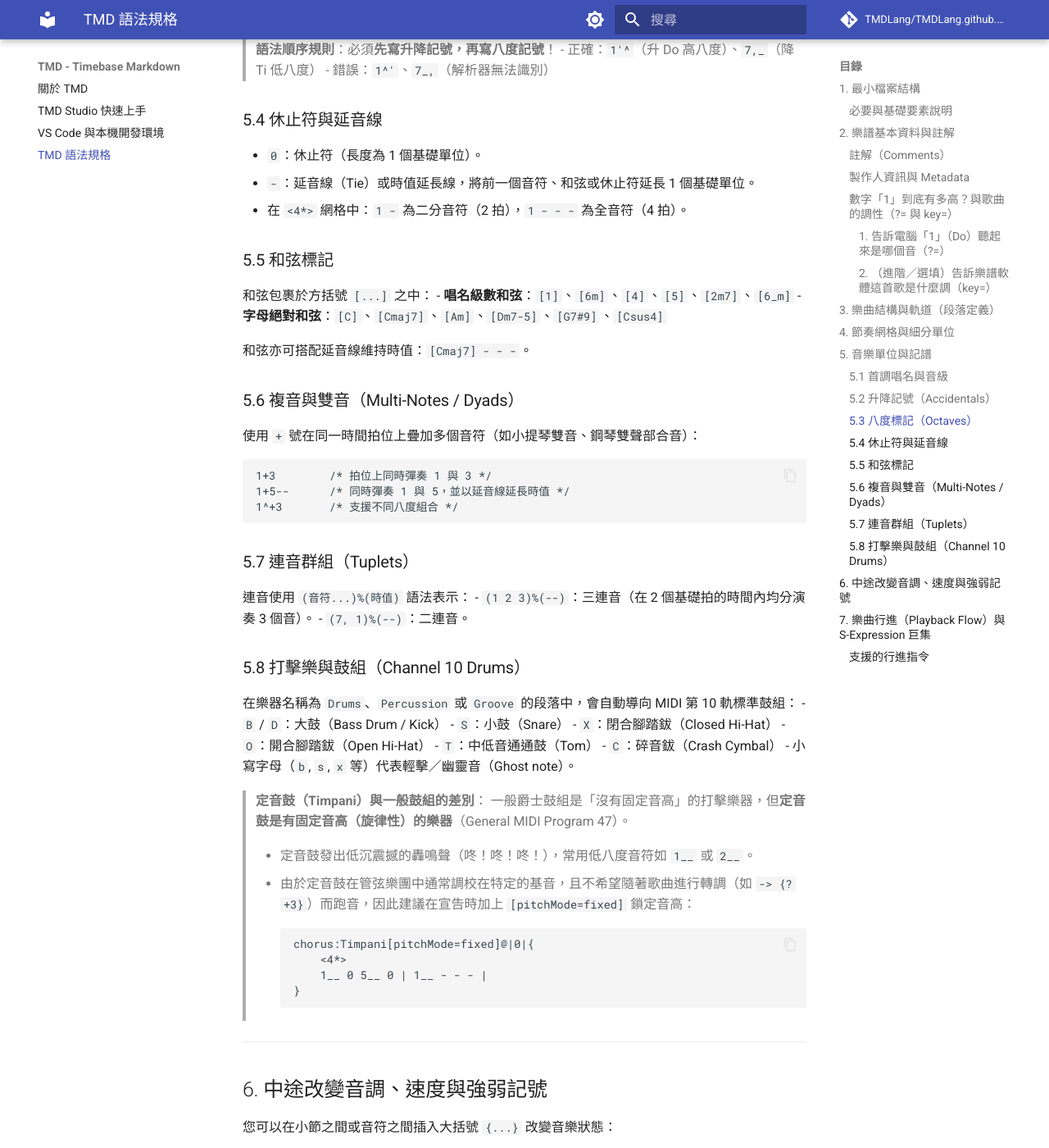
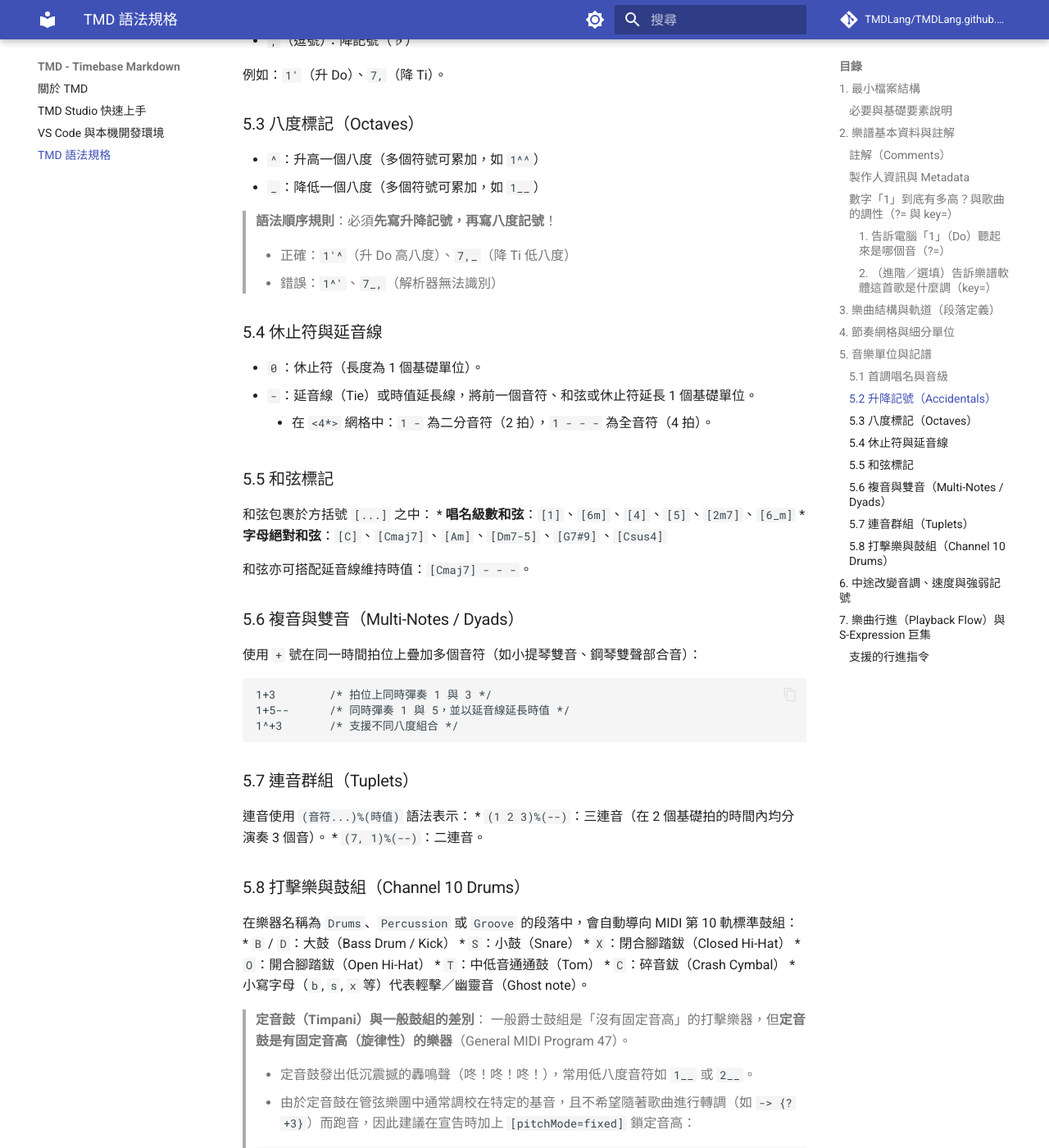
Before and after one commit to TMDLang/TMDLang.github.io, an MkDocs documentation site: the page built from docs/syntax.md, in a window 1280 px wide and 1400 px high, scrolled down 4288 px. Shown: the whole window at 82% size. Built offline with MkDocs 1.6.1 and Material for MkDocs 9.7.7, drawn with Linux system fonts in a browser that asks for light colours; comment, search, counter and statistics services are not loaded; some of the changed text lies outside the part shown.

````diff
--- a/docs/syntax.md
+++ b/docs/syntax.md
@@ -24,6 +24,7 @@ intro:Piano@|0|{
 ```
 
 ### 必要與基礎要素說明
+
 1. **檔案起始標頭**：`::SCORE::`（必須置於樂譜最開端）。
 2. **標題（Title）**：`** 歌曲名稱 **`（使用雙星號包覆）。
 3. **速度（Tempo）**：`!= 120`（以 BPM 為單位，支援整數或小數如 `!= 120.5`）。
@@ -37,13 +38,17 @@ intro:Piano@|0|{
 ## 2. 樂譜基本資料與註解
 
 ### 註解（Comments）
+
 TMD 支援多行區塊註解：
+
 ```tmd
 /* 這是註解內容，解析器與輸出模組會完全忽略此區塊 */
 ```
 
 ### 製作人資訊與 Metadata
+
 您可以使用簡記前綴 `~` 或鍵值對 `=~:KEY=` 記錄音樂創作元數據：
+
 ```tmd
 ~ "lyrics: 阿怪"
 ~ "composer: 阿怪"
@@ -76,11 +81,14 @@ TMD 支援多行區塊註解：
 * **`key=` 是給「印樂譜／排版」看的**：例如五線譜開頭要印幾個升降記號（# 或 ♭），或是用來標記這首歌是大調（聽起來明亮）還是小調（聽起來憂傷、暗淡）。
 
 舉個常見的例子：
+
 ```tmd
 ?= D
 key= Bm
 ```
+
 這代表：
+
 1. 旋律的基準音 `1` 對齊 D 音（`?= D`）。
 2. 但這首曲子實際上是「B 小調」（`key= Bm`，聽起來很哀傷憂鬱），五線譜印出來時會自動帶上兩個升記號（F#、C#）。
 
@@ -99,14 +107,15 @@ TMD 採用**模組化分段（Section-Based Chunking）**，語法格式如下
 }
 ```
 
-- **段落名稱（Section Name）**：邏輯段落名稱（例如 `intro`、`verse`、`chorus`、`A`、`B`、`bridge`、`ending`）。
-- **樂器名稱（Instrument Name）**：軌道名稱（例如 `Piano`、`Guitar`、`Bass`、`Drums`、`Vocal`、`Strings`）。常見名稱會自動對應至 General MIDI 標準樂器音色（例如 `Piano` 對應平台鋼琴，`Drums` 對應第 10 軌打擊樂組）。
-- **起始小節（Offset）**：樂器進入該段落時的小節偏移：
-  - `@|0|` 或 `@0`：段落一開始就進場。
-  - `@|+4|`：段落開始 4 個小節後才進場。
-  - `@|-1|`：弱起小節（Pick-up），提前 1 小節進入。
-- **固定音高屬性（`[pitchMode=fixed]`）**：
+* **段落名稱（Section Name）**：邏輯段落名稱（例如 `intro`、`verse`、`chorus`、`A`、`B`、`bridge`、`ending`）。
+* **樂器名稱（Instrument Name）**：軌道名稱（例如 `Piano`、`Guitar`、`Bass`、`Drums`、`Vocal`、`Strings`）。常見名稱會自動對應至 General MIDI 標準樂器音色（例如 `Piano` 對應平台鋼琴，`Drums` 對應第 10 軌打擊樂組）。
+* **起始小節（Offset）**：樂器進入該段落時的小節偏移：
+    * `@|0|` 或 `@0`：段落一開始就進場。
+    * `@|+4|`：段落開始 4 個小節後才進場。
+    * `@|-1|`：弱起小節（Pick-up），提前 1 小節進入。
+* **固定音高屬性（`[pitchMode=fixed]`）**：
   若樂器接上 `[pitchMode=fixed]`，代表該軌道使用**絕對固定音高**，在整首樂曲轉調（如播放流程中的 `-> {?+3}`）時，**完全不受移調影響**。這常用於**定音鼓（Timpani）**、固定音效或打擊樂器：
+
   ```tmd
   intro:Timpani[pitchMode=fixed]@|0|{
       <4*>
@@ -115,6 +124,7 @@ TMD 採用**模組化分段（Section-Based Chunking）**，語法格式如下
   ```
 
 同一段落名稱可同時宣告多個樂器軌道，它們會在播放該段落時同時演奏：
+
 ```tmd
 intro:CHORD@|0|{
     <2*>
@@ -135,13 +145,15 @@ intro:Piano@|0|{
 ## 4. 節奏網格與細分單位
 
 段落內部使用 `<n*>` 定義節奏的基礎細分長度：
-- `<1*>`：全音符
-- `<2*>`：二分音符
-- `<4*>`：四分音符（最常見）
-- `<8*>`：八分音符
-- `<16*>`：十六分音符
+
+* `<1*>`：全音符
+* `<2*>`：二分音符
+* `<4*>`：四分音符（最常見）
+* `<8*>`：八分音符
+* `<16*>`：十六分音符
 
 小節線 `|` 為視覺排版用途，可增加樂譜閱讀性，解析器計算節奏時會自動忽略：
+
 ```tmd
 <4*>
 | 1 2 3 4 | 5 - 5 - |
@@ -152,36 +164,44 @@ intro:Piano@|0|{
 ## 5. 音樂單位與記譜
 
 ### 5.1 首調唱名與音級
+
 以 `1` 至 `7` 代表調性音階唱名（Do, Re, Mi, Fa, Sol, La, Ti）。
 
 ### 5.2 升降記號（Accidentals）
+
 - `'`（單引號）：升記號（♯）
-- `,`（逗號）：降記號（♭）
+* `,`（逗號）：降記號（♭）
 
 例如：`1'`（升 Do）、`7,`（降 Ti）。
 
 ### 5.3 八度標記（Octaves）
+
 - `^`：升高一個八度（多個符號可累加，如 `1^^`）
-- `_`：降低一個八度（多個符號可累加，如 `1__`）
+* `_`：降低一個八度（多個符號可累加，如 `1__`）
 
 > **語法順序規則**：必須**先寫升降記號，再寫八度記號**！
-> - 正確：`1'^`（升 Do 高八度）、`7,_`（降 Ti 低八度）
-> - 錯誤：`1^'`、`7_,`（解析器無法識別）
+>
+> * 正確：`1'^`（升 Do 高八度）、`7,_`（降 Ti 低八度）
+> * 錯誤：`1^'`、`7_,`（解析器無法識別）
 
 ### 5.4 休止符與延音線
+
 - `0`：休止符（長度為 1 個基礎單位）。
-- `-`：延音線（Tie）或時值延長線，將前一個音符、和弦或休止符延長 1 個基礎單位。
-  - 在 `<4*>` 網格中：`1 -` 為二分音符（2 拍），`1 - - -` 為全音符（4 拍）。
+* `-`：延音線（Tie）或時值延長線，將前一個音符、和弦或休止符延長 1 個基礎單位。
+    * 在 `<4*>` 網格中：`1 -` 為二分音符（2 拍），`1 - - -` 為全音符（4 拍）。
 
 ### 5.5 和弦標記
+
 和弦包裹於方括號 `[...]` 之中：
-- **唱名級數和弦**：`[1]`、`[6m]`、`[4]`、`[5]`、`[2m7]`、`[6_m]`
-- **字母絕對和弦**：`[C]`、`[Cmaj7]`、`[Am]`、`[Dm7-5]`、`[G7#9]`、`[Csus4]`
+* **唱名級數和弦**：`[1]`、`[6m]`、`[4]`、`[5]`、`[2m7]`、`[6_m]`
+* **字母絕對和弦**：`[C]`、`[Cmaj7]`、`[Am]`、`[Dm7-5]`、`[G7#9]`、`[Csus4]`
 
 和弦亦可搭配延音線維持時值：`[Cmaj7] - - -`。
 
 ### 5.6 複音與雙音（Multi-Notes / Dyads）
+
 使用 `+` 號在同一時間拍位上疊加多個音符（如小提琴雙音、鋼琴雙聲部合音）：
+
 ```tmd
 1+3        /* 拍位上同時彈奏 1 與 3 */
 1+5--      /* 同時彈奏 1 與 5，並以延音線延長時值 */
@@ -189,25 +209,28 @@ intro:Piano@|0|{
 ```
 
 ### 5.7 連音群組（Tuplets）
+
 連音使用 `(音符...)%(時值)` 語法表示：
-- `(1 2 3)%(--)`：三連音（在 2 個基礎拍的時間內均分演奏 3 個音）。
-- `(7, 1)%(--)`：二連音。
+* `(1 2 3)%(--)`：三連音（在 2 個基礎拍的時間內均分演奏 3 個音）。
+* `(7, 1)%(--)`：二連音。
 
 ### 5.8 打擊樂與鼓組（Channel 10 Drums）
+
 在樂器名稱為 `Drums`、`Percussion` 或 `Groove` 的段落中，會自動導向 MIDI 第 10 軌標準鼓組：
-- `B` / `D`：大鼓（Bass Drum / Kick）
-- `S`：小鼓（Snare）
-- `X`：閉合腳踏鈸（Closed Hi-Hat）
-- `O`：開合腳踏鈸（Open Hi-Hat）
-- `T`：中低音通通鼓（Tom）
-- `C`：碎音鈸（Crash Cymbal）
-- 小寫字母（`b`, `s`, `x` 等）代表輕擊／幽靈音（Ghost note）。
+* `B` / `D`：大鼓（Bass Drum / Kick）
+* `S`：小鼓（Snare）
+* `X`：閉合腳踏鈸（Closed Hi-Hat）
+* `O`：開合腳踏鈸（Open Hi-Hat）
+* `T`：中低音通通鼓（Tom）
+* `C`：碎音鈸（Crash Cymbal）
+* 小寫字母（`b`, `s`, `x` 等）代表輕擊／幽靈音（Ghost note）。
 
 > **定音鼓（Timpani）與一般鼓組的差別**：
 > 一般爵士鼓組是「沒有固定音高」的打擊樂器，但**定音鼓是有固定音高（旋律性）的樂器**（General MIDI Program 47）。
 >
 > * 定音鼓發出低沉震撼的轟鳴聲（咚！咚！咚！），常用低八度音符如 `1__` 或 `2__`。
 > * 由於定音鼓在管弦樂團中通常調校在特定的基音，且不希望隨著歌曲進行轉調（如 `-> {?+3}`）而跑音，因此建議在宣告時加上 `[pitchMode=fixed]` 鎖定音高：
+>
 >   ```tmd
 >   chorus:Timpani[pitchMode=fixed]@|0|{
 >       <4*>
@@ -221,16 +244,16 @@ intro:Piano@|0|{
 
 您可以在小節之間或音符之間插入大括號 `{...}` 改變音樂狀態：
 
-- **速度調整**：
-  - `{!= 140}`：絕對速度切換為 140 BPM。
-  - `{!+ 10}` / `{! -5}`：相對速度微調。
-- **轉調與首調中心**：
-  - `{?= D}`：絕對首調基準切換為 D。
-  - `{?+ 2}` / `{?- 2}`：相對移調半音數（+2 代表升大二度）。
-- **強弱力度記號（Dynamics）**：
-  - 支援 `{pp}`、`{p}`、`{mp}`、`{mf}`、`{f}`、`{ff}` 等，控制後續音符的播放 Velocity 力度與樂譜強弱標記。
-- **拍號變更**：
-  - `{<3/4>}`：在小節邊界改變拍號。
+* **速度調整**：
+    * `{!= 140}`：絕對速度切換為 140 BPM。
+    * `{!+ 10}` / `{! -5}`：相對速度微調。
+* **轉調與首調中心**：
+    * `{?= D}`：絕對首調基準切換為 D。
+    * `{?+ 2}` / `{?- 2}`：相對移調半音數（+2 代表升大二度）。
+* **強弱力度記號（Dynamics）**：
+    * 支援 `{pp}`、`{p}`、`{mp}`、`{mf}`、`{f}`、`{ff}` 等，控制後續音符的播放 Velocity 力度與樂譜強弱標記。
+* **拍號變更**：
+    * `{<3/4>}`：在小節邊界改變拍號。
 
 ---
 
@@ -243,12 +266,13 @@ intro:Piano@|0|{
 ```
 
 ### 支援的行進指令
+
 1. **段落引用**：`-> 段落名稱`
 2. **移調指令**：`-> {?+1}`（升半音）、`-> {?-2}`（降全音）、`-> {?= G}`（移至 G 調）
 3. **S-Expression 巨集**（適合卡農、複調、聲部堆疊與對位法編排）：
-   - `(canon 主題名稱 (樂器1 樂器2 ...) 小節間隔)`：自動卡農錯位延遲進場。
-   - `(loop 主題名稱 樂器 重複次數)`：固定低音或副旋律循環。
-   - `(layer 表達式1 表達式2 ...)`：多聲部平行重疊播放。
-   - `(seq 表達式1 表達式2 ...)`：循序播放。
-   - `(vary 主題名稱 變形參數...)`：旋律動機逆行、倒影或移調。
+   * `(canon 主題名稱 (樂器1 樂器2 ...) 小節間隔)`：自動卡農錯位延遲進場。
+   * `(loop 主題名稱 樂器 重複次數)`：固定低音或副旋律循環。
+   * `(layer 表達式1 表達式2 ...)`：多聲部平行重疊播放。
+   * `(seq 表達式1 表達式2 ...)`：循序播放。
+   * `(vary 主題名稱 變形參數...)`：旋律動機逆行、倒影或移調。
 4. **結束標記**：`->#`（必備的終止符）。
````
Also changed, not shown: docs/tmd_studio.md (+49 -10 lines), docs/vscode.md (+23 -0 lines).
